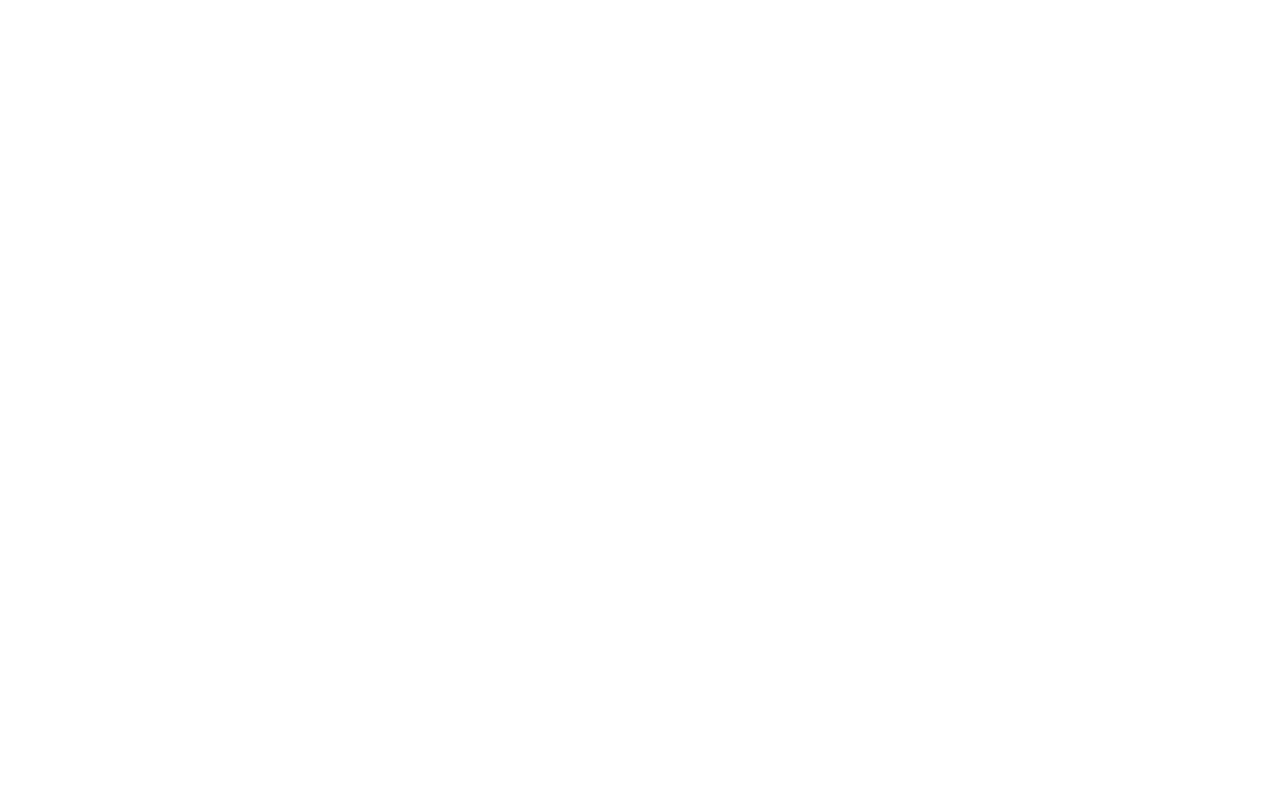
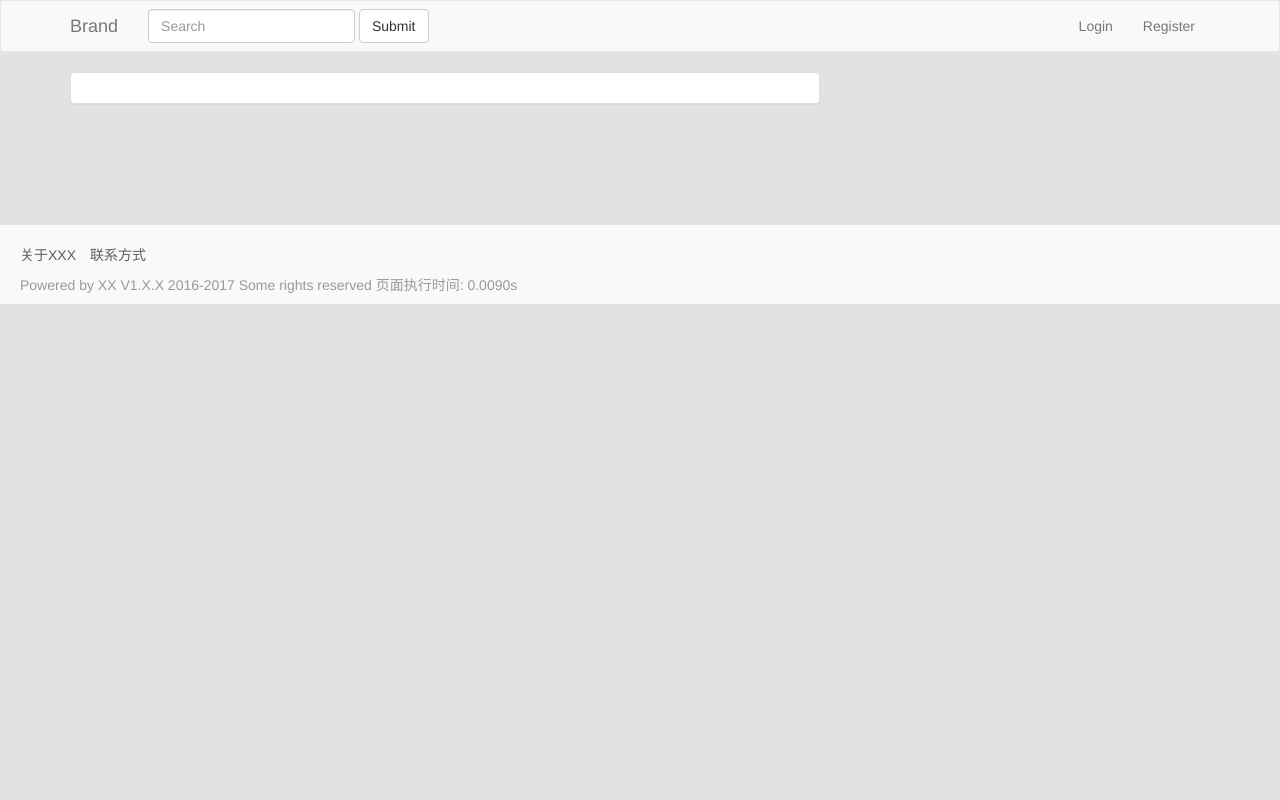
Before and after one commit to technonac/studycode, a PHP site: page /user.html in a window 1280 px wide. Before the commit the page is empty. Run offline with PHP 8.4, Linux system fonts and the light colour scheme.

Commit message:
footer always in bottom

```diff
--- a/web/v2ex/detail.html
+++ b/web/v2ex/detail.html
@@ -146,7 +146,7 @@
     </div>
 </div>
 
-<footer class="navbar footer">
+<footer class="footer">
     <ul class="list-inline list-unstyled">
         <li><a href="#">关于XXX</a></li>
         <li><a href="#">联系方式</a></li>
--- a/web/v2ex/home.html
+++ b/web/v2ex/home.html
@@ -43,7 +43,6 @@
         </div><!-- /.navbar-collapse -->
     </div><!-- /.container-fluid -->
 </nav>
-
 <div class="container">
     <div class="row">
         <div class="main-content col-md-8">
@@ -135,7 +134,7 @@
     </div>
 </div>
 
-<footer class="navbar footer">
+<footer class="footer">
     <ul class="list-inline list-unstyled">
         <li><a href="#">关于XXX</a></li>
         <li><a href="#">联系方式</a></li>
--- a/web/v2ex/new.html
+++ b/web/v2ex/new.html
@@ -75,7 +75,7 @@
     </div>
 </div>
 
-<footer class="navbar footer">
+<footer class="footer">
     <ul class="list-inline list-unstyled">
         <li><a href="#">关于XXX</a></li>
         <li><a href="#">联系方式</a></li>
--- a/web/v2ex/signin.html
+++ b/web/v2ex/signin.html
@@ -103,7 +103,7 @@
     </div>
 </div>
 
-<footer class="navbar footer">
+<footer class="footer">
     <ul class="list-inline list-unstyled">
         <li><a href="#">关于XXX</a></li>
         <li><a href="#">联系方式</a></li>
--- a/web/v2ex/signup.html
+++ b/web/v2ex/signup.html
@@ -95,7 +95,7 @@
     </div>
 </div>
 
-<footer class="navbar footer">
+<footer class="footer">
     <ul class="list-inline list-unstyled">
         <li><a href="#">关于XXX</a></li>
         <li><a href="#">联系方式</a></li>
--- a/web/v2ex/style.css
+++ b/web/v2ex/style.css
@@ -1,12 +1,33 @@
+html {
+    position: relative;
+    min-height: 100%;
+}
+
 body {
     background-color: #e2e2e2;
-    height: 100%;
     font-size: 14px;
+    margin-bottom: 100px;
 }
 
-.navbar-default{
+.footer {
+    height: 80px;
+    width: 100%;
+    position: absolute;
+    padding: 20px 20px;
+    color: #999;
+    background-color: #f9f9f9;
+    border-top: 1px solid #e5e5e5;
+}
+
+.footer li a {
+    text-decoration: solid;
+    color: #5e5e5e;
+}
+
+.navbar-default {
     background-color: #f9f9f9;
 }
+
 .avatar-medium {
     height: 48px;
     width: 48px;
@@ -60,21 +81,6 @@ body {
     padding-right: 20px;
 }
 
-.footer {
-    height: 80px;
-    padding: 20px 20px;
-    color: #999;
-    background-color: #f9f9f9;
-    border-top: 1px solid #e5e5e5;
-    bottom: 0;
-    margin-bottom: 0;
-}
-
-.footer li a {
-    text-decoration: solid;
-    color: #5e5e5e;
-}
-
 .img-captcha {
     padding-bottom: 10px;
 }
--- a/web/v2ex/user.html
+++ b/web/v2ex/user.html
@@ -1,10 +1,75 @@
-<!DOCTYPE html>
+<!doctype html>
 <html lang="en">
 <head>
     <meta charset="UTF-8">
-    <title>Title</title>
+    <meta name="viewport"
+          content="width=device-width, user-scalable=no, initial-scale=1.0, maximum-scale=1.0, minimum-scale=1.0">
+    <meta http-equiv="X-UA-Compatible" content="ie=edge">
+    <link rel="script" href="jquery.min.js">
+    <link rel="stylesheet" href="font-awesome.min.css">
+    <link rel="stylesheet" href="bootstrap.min.css">
+    <link rel="script" href="bootstrap.min.js">
+    <link rel="stylesheet" href="style.css">
+    <title>Signin</title>
 </head>
 <body>
+<nav class="navbar navbar-default">
+    <div class="container">
+        <!-- Brand and toggle get grouped for better mobile display -->
+        <div class="navbar-header">
+            <button type="button" class="navbar-toggle collapsed" data-toggle="collapse"
+                    data-target="#bs-example-navbar-collapse-1" aria-expanded="false">
+                <span class="sr-only">Toggle navigation</span>
+                <span class="icon-bar"></span>
+                <span class="icon-bar"></span>
+                <span class="icon-bar"></span>
+            </button>
+            <a class="navbar-brand" href="#">Brand</a>
+        </div>
+        <!-- Collect the nav links, forms, and other content for toggling -->
+        <div class="collapse navbar-collapse">
+            <form class="navbar-form navbar-left">
+                <div class="form-group">
+                    <input type="text" class="form-control" placeholder="Search">
+                </div>
+                <button type="submit" class="btn btn-default">Submit</button>
+            </form>
 
+            <ul class="nav navbar-nav navbar-right">
+                <li><a href="#">Login</a></li>
+                <li><a href="#">Register</a></li>
+
+            </ul>
+        </div><!-- /.navbar-collapse -->
+    </div><!-- /.container-fluid -->
+</nav>
+
+<div class="container">
+    <div class="row">
+        <div class="main-content col-md-8">
+            <div class="panel panel-default">
+                <div class="panel-body">
+                </div>
+            </div>
+        </div>
+        <div class="sidebar col-md-4 invisible">
+            <div class="panel panel-default">
+                <div class="panel-heading"></div>
+                <div class="panel-body">
+                </div>
+            </div>
+        </div>
+    </div>
+</div>
+
+<footer class="footer">
+    <ul class="list-inline list-unstyled">
+        <li><a href="#">关于XXX</a></li>
+        <li><a href="#">联系方式</a></li>
+    </ul>
+    <div>
+        Powered by XX V1.X.X 2016-2017 Some rights reserved 页面执行时间: 0.0090s
+    </div>
+</footer>
 </body>
 </html>
```
